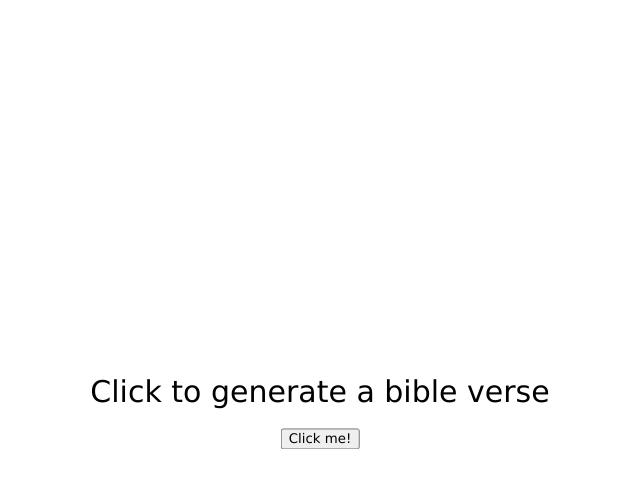
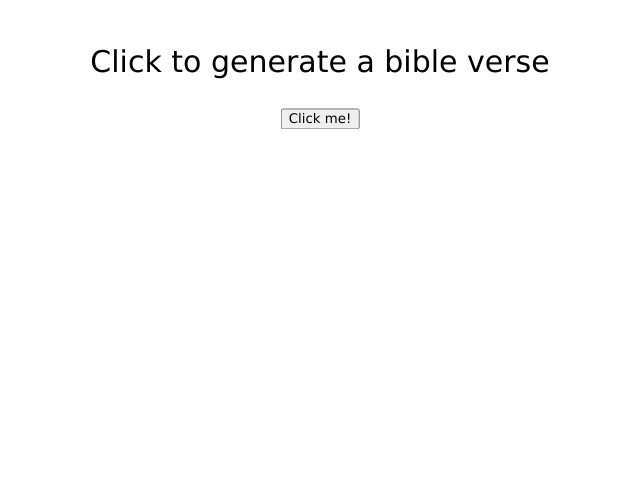
Before and after one commit to JamesUr/bibleverse, a plain HTML site: page index.html in a window 1280 px wide. Shown: the whole page, without its empty margins (320-960 px from the left). Drawn offline with Linux system fonts and the light colour scheme.

Commit message:
Update index.html

```diff
--- a/index.html
+++ b/index.html
@@ -6,10 +6,12 @@
     <title>Document</title>
 </head>
 <body>
-    <p id="text" style="position: absolute; left: 50%; top: 45%;transform: translate(-50%, -45%);
-    font-family:Verdana, Geneva, Tahoma, sans-serif; font-size: 30px;">Click to generate a bible verse</p>
 
-    <button id="button" style="position: absolute; left: 50%; top: 55%; transform: translate(-50%, -55%);
+    <p id="text" style="position: absolute; left: 50%; top: 30px;transform: translate(-50%, -45%);
+    font-family:Verdana, Geneva, Tahoma, sans-serif; font-size: 30px; user-select: none;
+    color: rgb(0, 0, 0); mix-blend-mode:difference;">Click to generate a bible verse</p>
+
+    <button id="button" style="position: absolute; left: 50%; top: 120px; transform: translate(-50%, -55%);
     font-family:Verdana, Geneva, Tahoma, sans-serif">Click me!</button>
 
     <script>
@@ -27,5 +29,7 @@
             .then(data => main(data))
         })
     </script>
+    <style>
+    </style>
 </body>
 </html>
```
